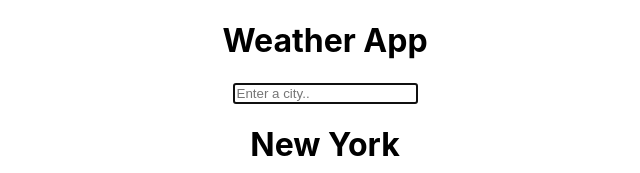
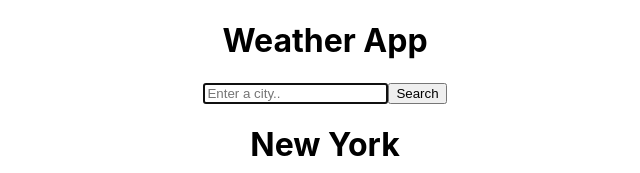
Before and after one commit to veryuniq/weather-react, a React (Create React App) app: page / in a window 1280 px wide. Shown: the top 173 px of the page, without its empty margins (315-955 px from the left). Built offline with nearby package versions, Linux system fonts and the light colour scheme.

Commit message:
Add button, and finish adding html

```diff
--- a/src/Weather.js
+++ b/src/Weather.js
@@ -11,6 +11,11 @@ export default function App() {
           className="form-control"
           autoFocus="on"
         />
+        <input
+          type="submit"
+          value="Search"
+          className="btn btn-primary w-100"
+         />
       </form>
       <h1>New York</h1>
       <ul>
```
